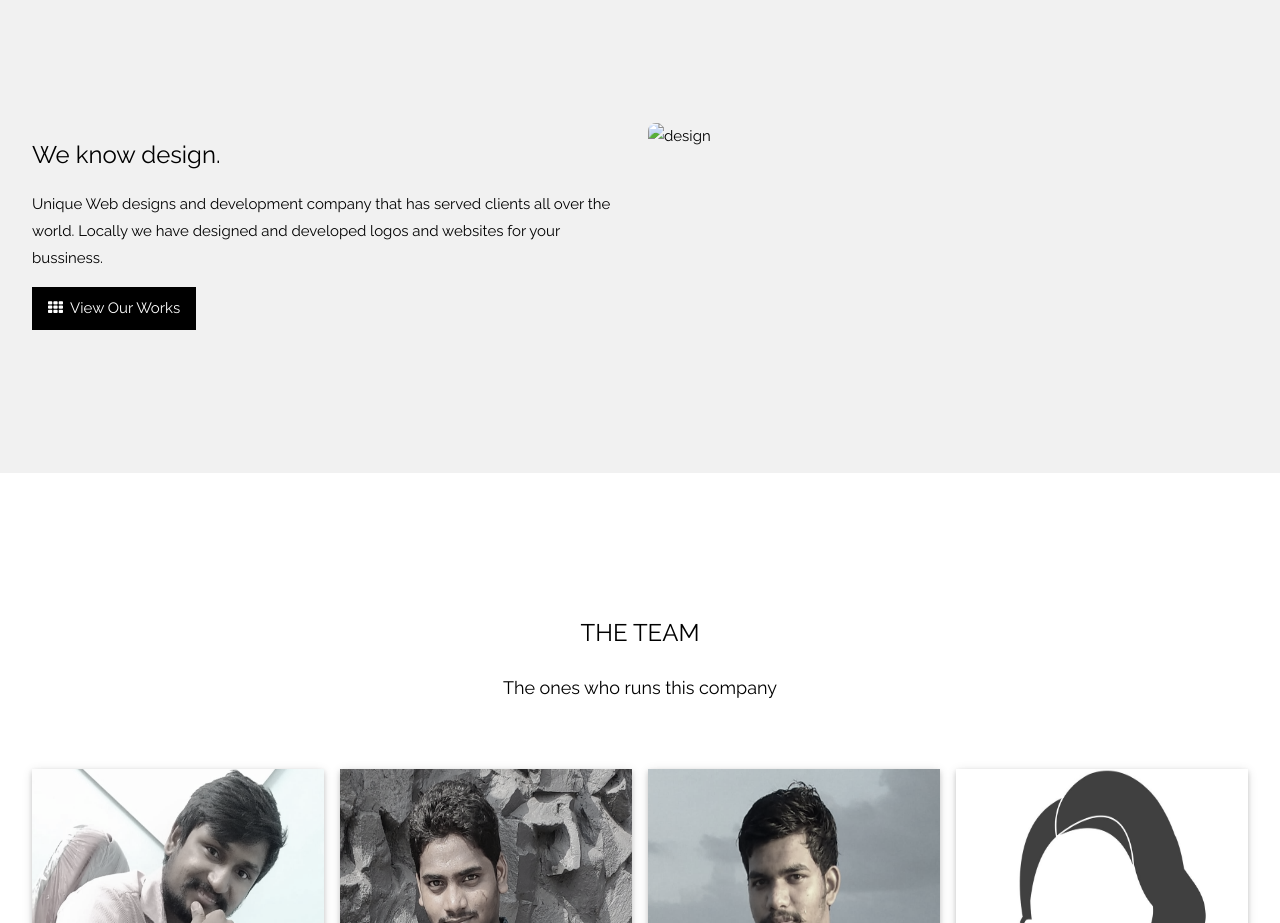
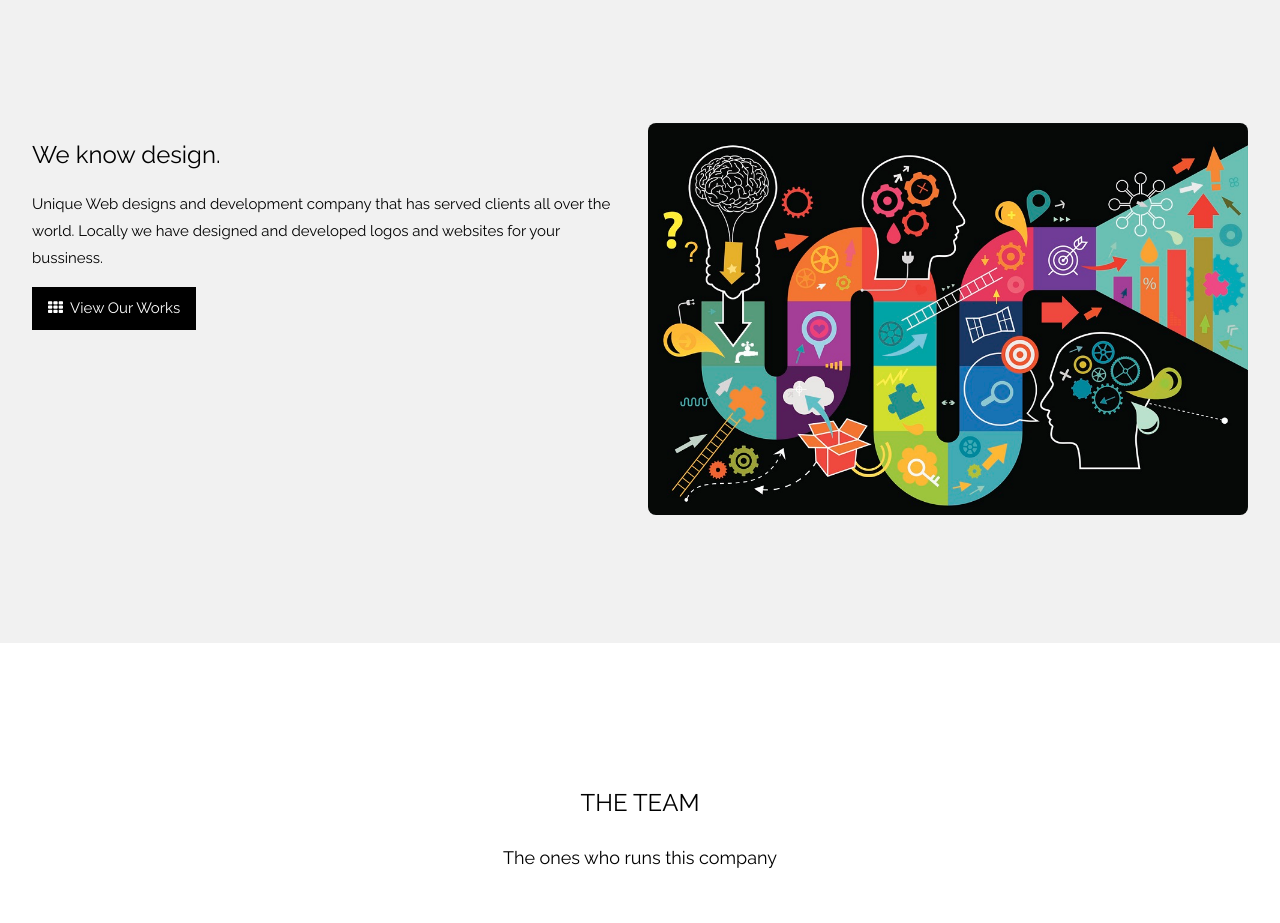
Before and after one commit to Shanmukh-phani/mpgsolutions, a plain HTML site: page index.html in a window 1280 px wide. Shown: the part 1460-2383 px from the top of the page. Drawn offline with nearby package versions, Linux system fonts and the light colour scheme.

Commit message:
Update index.html

```diff
--- a/index.html
+++ b/index.html
@@ -115,7 +115,7 @@ body, html {
       <p><a href="#work" class="w3-button w3-black"><i class="fa fa-th"> </i> View Our Works</a></p>
     </div>
     <div class="w3-col m6">
-      <img class="w3-image w3-round-large" src="../Alochanalu/images/design-thinking.jpg" alt="design" width="700" height="394">
+      <img class="w3-image w3-round-large" src="design-thinking.jpg" alt="design" width="700" height="394">
     </div>
   </div>
 </div>
```
